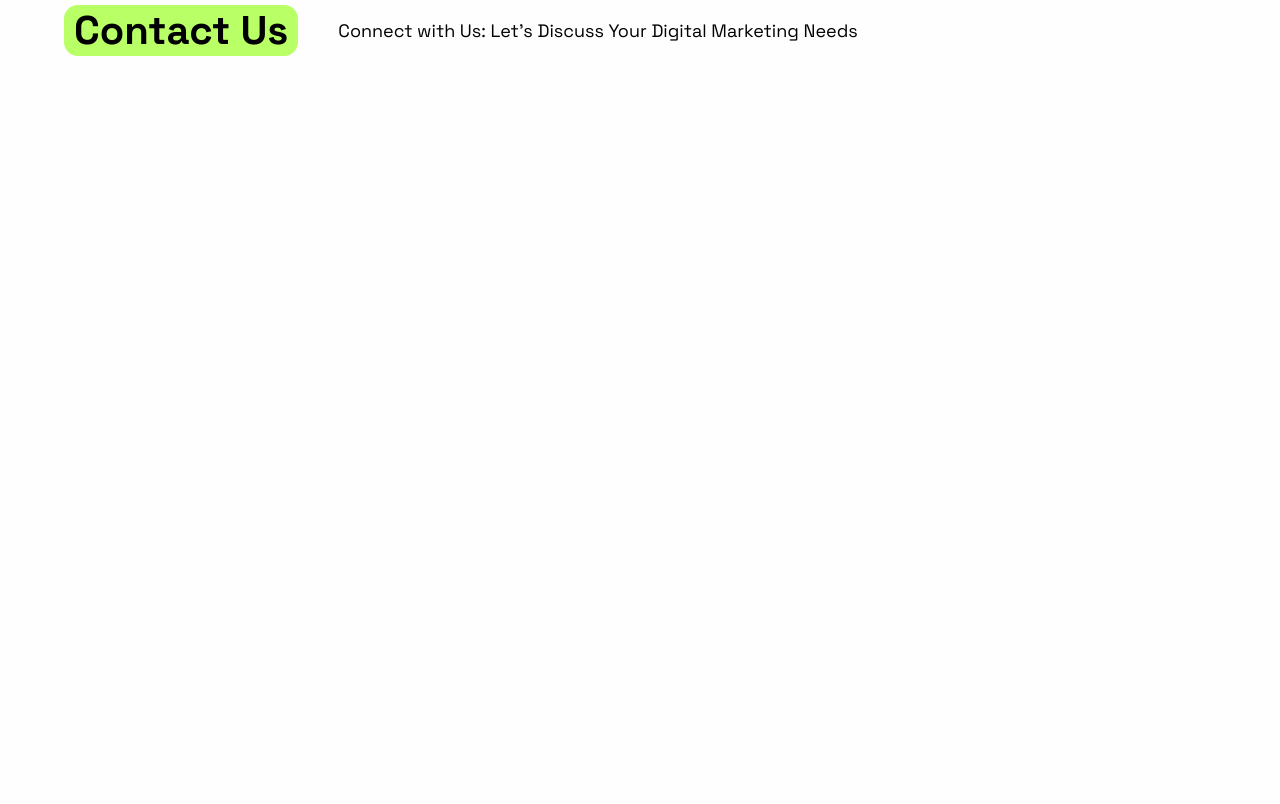
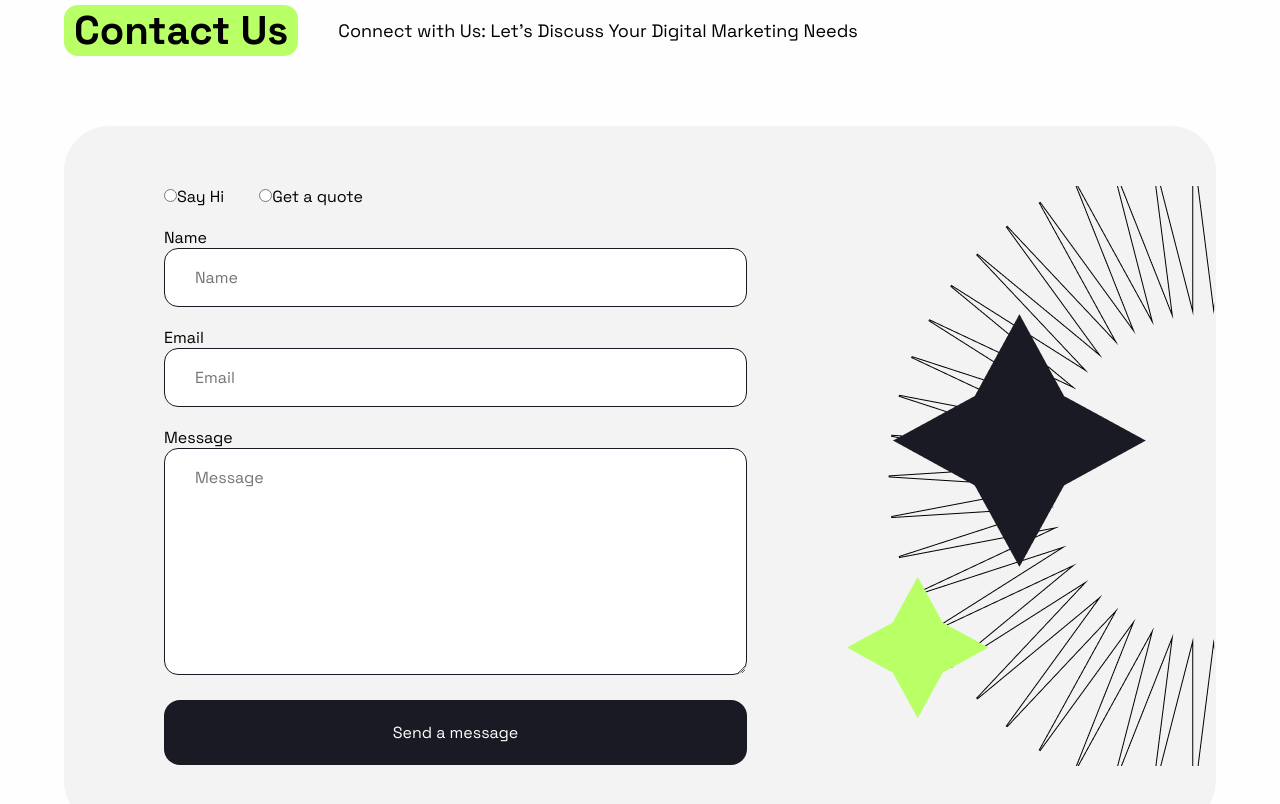
Before and after one commit to Git-Darkmoon/Positivus, a Next.js app: page / in a window 1280 px wide. Shown: the part 6180-6984 px from the top of the page. Before the commit the page ends 6346 px from the top, so only its background shows below. Built offline with nearby package versions, Linux system fonts and the light colour scheme.

Commit message:
feat($contact): add contact form

```diff
--- a/src/app/index.scss
+++ b/src/app/index.scss
@@ -513,6 +513,51 @@ body {
   }
 }
 
+.contact__input {
+  width: 100%;
+  padding-block: 18px;
+  padding-inline: 30px;
+  border: 1px solid vars.$black;
+  border-radius: vars.$border_radius;
+  @include mixins.my_transition(border-color);
+}
+
+.contact__form {
+  display: flex;
+  justify-content: space-between;
+  width: 100%;
+  max-height: 700px;
+  padding-block: 60px;
+  gap: 100px;
+  background-color: vars.$gray;
+  border-radius: vars.$cardTemplate_borderRadius;
+
+  &__group {
+    width: 100%;
+    padding-left: 100px;
+  }
+
+  &__illustration {
+    object-fit: cover;
+  }
+
+  &__radioGroup {
+    display: flex;
+    gap: 35px;
+    margin-bottom: 20px;
+
+    input[type="radio"] {
+      accent-color: vars.$green;
+    }
+  }
+
+  &__inputs {
+    display: flex;
+    flex-direction: column;
+    gap: 20px;
+  }
+}
+
 // Responsive styles
 
 @media (width <= 72rem) {
--- a/src/components/Contact/Contact.tsx
+++ b/src/components/Contact/Contact.tsx
@@ -1,11 +1,15 @@
 import SectionTitle from "../Global/SectionTitle"
+import ContactForm from "./ContactForm"
 
 function Contact() {
   return (
-    <SectionTitle
-      title="Contact Us"
-      text="Connect with Us: Let's Discuss Your Digital Marketing Needs"
-    />
+    <>
+      <SectionTitle
+        title="Contact Us"
+        text="Connect with Us: Let's Discuss Your Digital Marketing Needs"
+      />
+      <ContactForm />
+    </>
   )
 }
 export default Contact
--- /dev/null
+++ b/src/components/Contact/ContactForm.tsx
@@ -0,0 +1,82 @@
+import Image from "next/image"
+import Button from "../Global/Button"
+
+function ContactForm() {
+  return (
+    <form className="contact__form">
+      <div className="contact__form__group">
+        <div className="contact__form__radioGroup">
+          <div>
+            <input
+              type="radio"
+              name="category"
+              id="greeting"
+              value={"Say hi"}
+              required
+            />
+            <label htmlFor="greeting">Say Hi</label>
+          </div>
+          <div>
+            <input
+              type="radio"
+              name="category"
+              id="quote"
+              value={"Get a quote"}
+              required
+            />
+            <label htmlFor="quote">Get a quote</label>
+          </div>
+        </div>
+        <div className="contact__form__inputs">
+          <div>
+            <label htmlFor="name">Name</label>
+            <input
+              className="contact__input"
+              type="text"
+              name="name"
+              id="name"
+              placeholder="Name"
+              required
+            />
+          </div>
+
+          <div>
+            <label htmlFor="email">Email</label>
+            <input
+              className="contact__input"
+              type="email"
+              name="email"
+              id="email"
+              placeholder="Email"
+              required
+            />
+          </div>
+
+          <div>
+            <label htmlFor="message">Message</label>
+            <textarea
+              className="contact__input"
+              name="message"
+              id="message"
+              placeholder="Message"
+              rows={9}
+              required
+            />
+          </div>
+
+          <Button type="submit" variant="filled">
+            Send a message
+          </Button>
+        </div>
+      </div>
+      <Image
+        src={"/Contact/illustration.png"}
+        alt="Contact illustration"
+        width={500}
+        height={500}
+        className="contact__form__illustration"
+      />
+    </form>
+  )
+}
+export default ContactForm
```
Also changed, not shown: public/Contact/Illustration.png (added).
